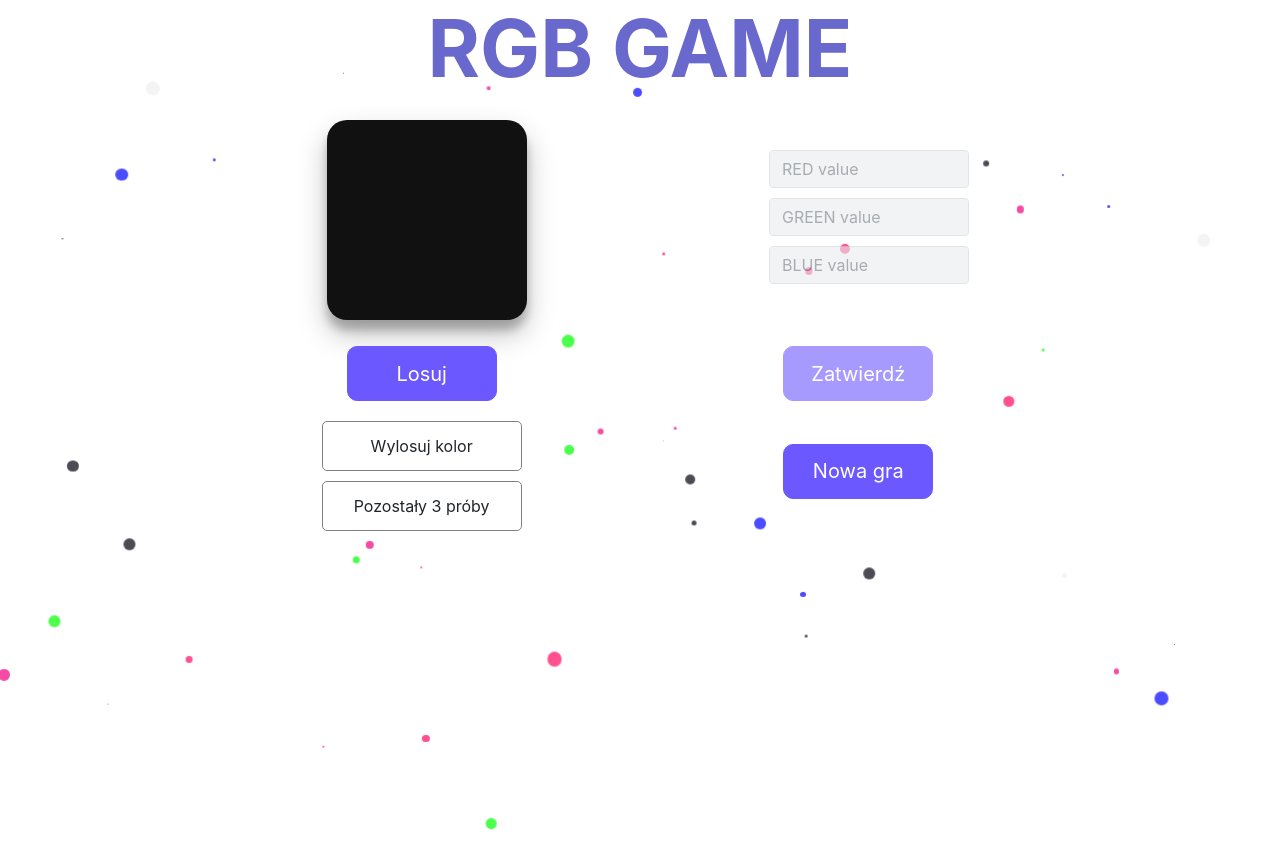
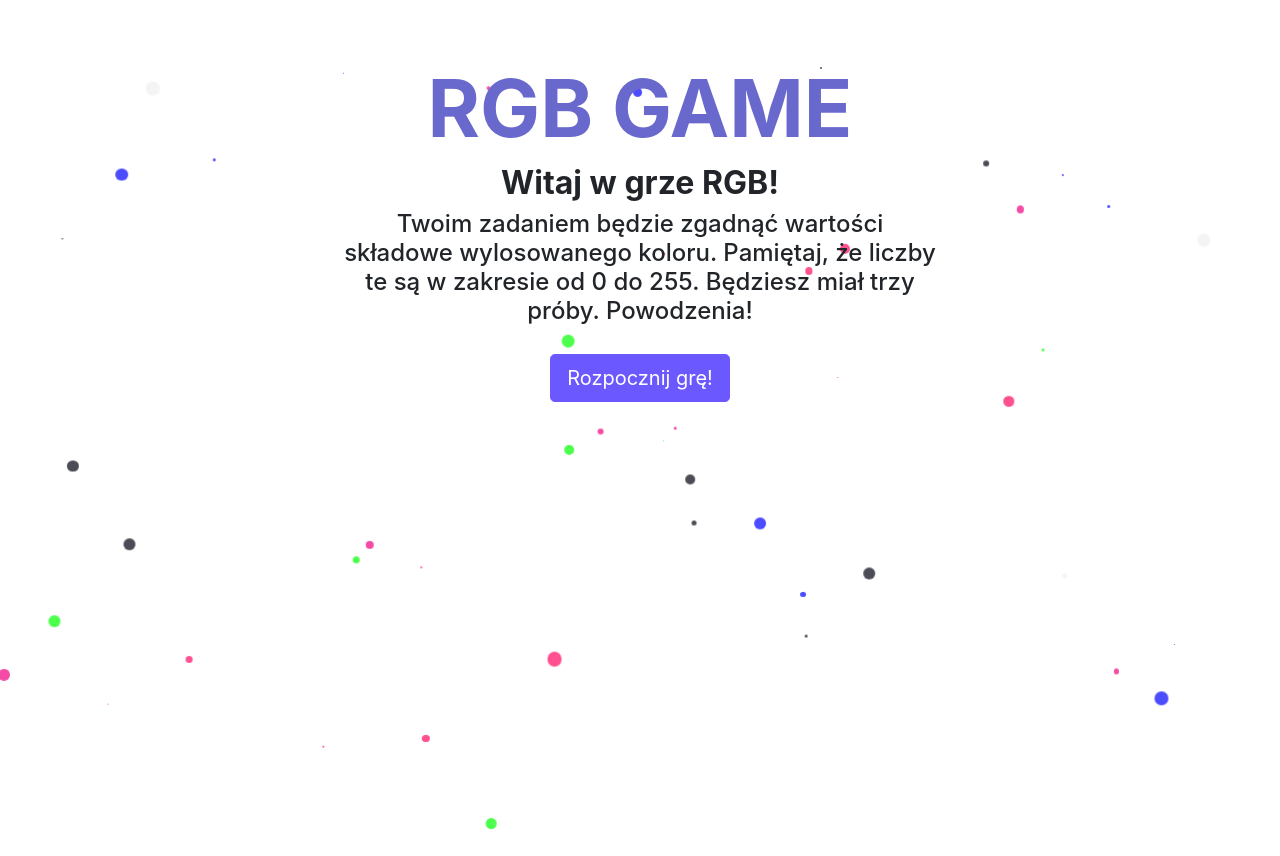
Before and after one commit to zielinp/RGB-Guess-Game, a plain HTML site: page index.html in a window 1280 px wide. Shown: the top 856 px of the page. Drawn offline with nearby package versions, Linux system fonts and the light colour scheme.

Commit message:
Updating html files

```diff
--- a/index.html
+++ b/index.html
@@ -2,9 +2,7 @@
 <html lang="en" dir="ltr">
   <head>
     <meta charset="utf-8">
-    <title>RGB Game</title>
-
-
+    <title></title>
 
     <!-- <script src="https://code.jquery.com/jquery-3.4.1.slim.min.js" integrity="sha384-J6qa4849blE2+poT4WnyKhv5vZF5SrPo0iEjwBvKU7imGFAV0wwj1yYfoRSJoZ+n" crossorigin="anonymous"></script> -->
     <script
@@ -18,53 +16,21 @@
     <script src="https://stackpath.bootstrapcdn.com/bootstrap/4.4.1/js/bootstrap.min.js" integrity="sha384-wfSDF2E50Y2D1uUdj0O3uMBJnjuUD4Ih7YwaYd1iqfktj0Uod8GCExl3Og8ifwB6" crossorigin="anonymous"></script>
 
     <link rel="stylesheet" href="style.css">
+  </head>
 
+  <body>
+<div class="cont">
+  <h1 class="loader"><b>RGB GAME</b></h1>
+  <div class="text">
+    <h2><b>Witaj w grze RGB!</b></h2>
+     <h4>Twoim zadaniem będzie zgadnąć wartości składowe wylosowanego koloru.
+        Pamiętaj, że liczby te są w zakresie od 0 do 255. Będziesz miał trzy próby.
+        Powodzenia!</h4>
+        <a href="game.html" id="rozpocznij" class="loader btn btn-primary btn-lg">Rozpocznij grę!</a>
 
-
-  </head>
-  <body>
-
-
-
-  <div class="container">
-    <h1 class="loader"><b>RGB GAME</b></h1>
-
-
-<div class="box_i_wartosci">
-
-<div id="box" class="box box-4"></div>
-
-  <div class="colorsValue">
-    <form class="" action="index.html" method="post">
-      <input id="redValue" class="form-control" type="number" placeholder="RED value" min="0" max="255">
-      <input id="greenValue" class="form-control" type="number" placeholder="GREEN value" min="0" max="255">
-      <input id="blueValue" class="form-control" type="number" placeholder="BLUE value" min="0" max="255">
-   </form>
- </div>
-
+  </div>
 </div>
 
-  <div class="przyciski">
-    <input id="losuj" class="loader btn btn-primary btn-lg" type="submit" value="Losuj">
-    <input id="zatwierdz" class="loader btn btn-primary btn-lg" type="submit" value="Zatwierdź">
-  </div>
-
-<div class="komunikaty_i_nowa_gra">
-
-  <div class="informacje">
-    <div id="wynik"></div>
-  <div id="proby"></div>
-  </div>
-  <input id="nowaGra" class="loader btn btn-primary btn-lg" type="submit" value="Nowa gra">
-
-</div>
-</div>
-
-
-
-
-
     <script src="main.js"></script>
-
   </body>
 </html>
```
Also changed, not shown: game.html (renamed from main.html, +34 -11 lines), style.css (+1 -36 lines).
